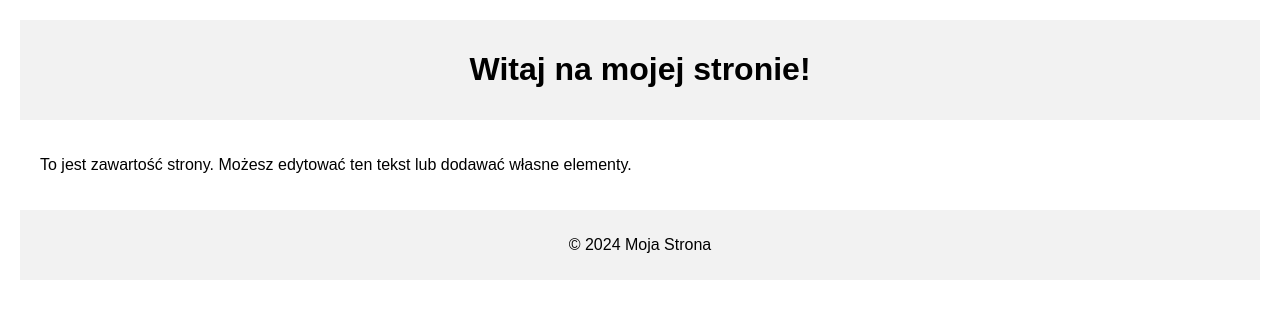
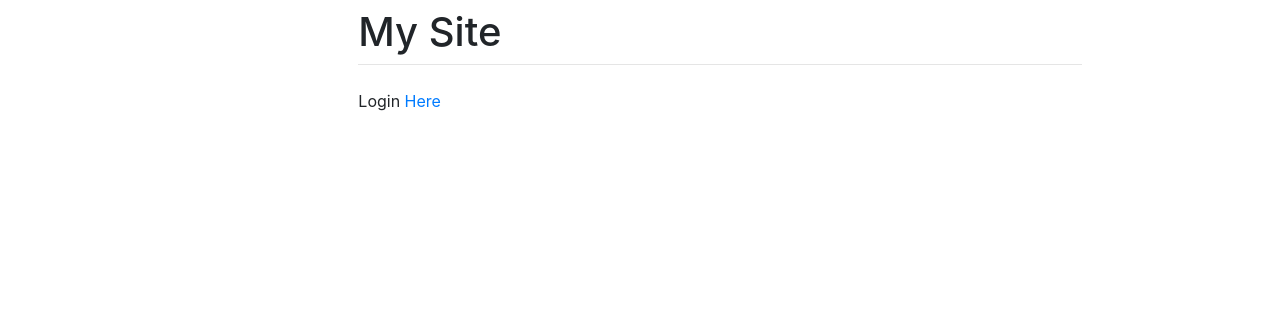
Before and after one commit to KomendaKacper/Django-blog, a Python web app: template mysite/main/templates/main/home.html in a window 1280 px wide. Shown: the top 319 px of the page. Run offline with Jinja, Linux system fonts and the light colour scheme; the template is opened without the code that fills it, so the values that code supplies are empty.

Commit message:
First view

```diff
--- a/mysite/main/templates/main/base.html
+++ b/mysite/main/templates/main/base.html
@@ -1,38 +1,68 @@
-<!DOCTYPE html>
-<html lang="pl">
+<!doctype html>
+<html>
 <head>
-    <meta charset="UTF-8">
-    <meta name="viewport" content="width=device-width, initial-scale=1.0">
-    <title>Moja Strona</title>
-    <style>
-        body {
-            font-family: Arial, sans-serif;
-            margin: 20px;
+    <style type="text/css">
+        .sidenav {
+            height:100%;
+            width:160px;
+            position: fixed;
+            z-index:1;
+            top:0;
+            left:0;
+            background-color:#111;
+            overflow-x: :hidden;
+            padding-top:20px;
         }
-        header {
-            text-align: center;
-            padding: 10px;
-            background-color: #f2f2f2;
+
+        .sidenav a {
+            padding:6px 8px 6px 16px;
+            text-decoration: none;
+            font-size:25px;
+            color: #818181;
+            display:block;
         }
-        main {
-            padding: 20px;
+
+        .sidenav a:hover{
+            color:#f1f1f1;
         }
-        footer {
-            text-align: center;
-            padding: 10px;
-            background-color: #f2f2f2;
+
+        .main{
+            margin-Left:160px;
+            padding:0px 10px;
         }
+
     </style>
+
+    <meta charset="utf-8">
+     <meta name="viewport" content="width=device-width, initial-scale=1, shrink-to-fit=no">
+
+
+ <link rel="stylesheet" href="https://cdn.jsdelivr.net/npm/bootstrap@4.3.1/dist/css/bootstrap.min.css" integrity="sha384-ggOyR0iXCbMQv3Xipma34MD+dH/1fQ784/j6cY/iJTQUOhcWr7x9JvoRxT2MZw1T" crossorigin="anonymous">
+
+    <title>{% block title %}Strona Kacperka{% endblock %}</title>
 </head>
 <body>
-    <header>
-        <h1>Witaj na mojej stronie!</h1>
-    </header>
-    <main>
-        <p>To jest zawartość strony. Możesz edytować ten tekst lub dodawać własne elementy.</p>
-    </main>
-    <footer>
-        <p>© 2024 Moja Strona</p>
-    </footer>
+
+
+    <div id = "content", name = "content", class="main">
+            <div class="row justify-content-center">
+                <div class="col-8" >
+                <h1 class="mt-2">My Site</h1>
+                <hr class="mt-0 mb-4">
+                {% if user.is_authenticated %}
+                    {% block content %}
+                    {% endblock %}
+                {% else %}
+                    <p>Login <a href="/login">Here</a></p>
+                {% endif %}
+                </div>
+            </div>
+
+    </div>
+
+    <script src="https://code.jquery.com/jquery-3.3.1.slim.min.js" integrity="sha384-q8i/X+965DzO0rT7abK41JStQIAqVgRVzpbzo5smXKp4YfRvH+8abtTE1Pi6jizo" crossorigin="anonymous"></script>
+    <script src="https://cdn.jsdelivr.net/npm/popper.js@1.14.7/dist/umd/popper.min.js" integrity="sha384-UO2eT0CpHqdSJQ6hJty5KVphtPhzWj9WO1clHTMGa3JDZwrnQq4sF86dIHNDz0W1" crossorigin="anonymous"></script>
+    <script src="https://cdn.jsdelivr.net/npm/bootstrap@4.3.1/dist/js/bootstrap.min.js" integrity="sha384-JjSmVgyd0p3pXB1rRibZUAYoIIy6OrQ6VrjIEaFf/nJGzIxFDsf4x0xIM+B07jRM" crossorigin="anonymous"></script>
+
 </body>
 </html>
--- a/mysite/main/templates/main/home.html
+++ b/mysite/main/templates/main/home.html
@@ -1,5 +1,9 @@
 {% extends 'main/base.html' %}
 
-{% block title %}SIEMA{% endblock %}
+{% block title %}
+Home
+{% endblock %}
 
-{% block content %}SIEMA{% endblock %}
+{% block content %}
+<h1>Home Page</h1>
+{% endblock %}
--- a/mysite/mysite/settings.py
+++ b/mysite/mysite/settings.py
@@ -37,6 +37,7 @@ INSTALLED_APPS = [
     'django.contrib.sessions',
     'django.contrib.messages',
     'django.contrib.staticfiles',
+    'main.apps.MainConfig',
 ]
 
 MIDDLEWARE = [
@@ -47,6 +48,7 @@ MIDDLEWARE = [
     'django.contrib.auth.middleware.AuthenticationMiddleware',
     'django.contrib.messages.middleware.MessageMiddleware',
     'django.middleware.clickjacking.XFrameOptionsMiddleware',
+
 ]
 
 ROOT_URLCONF = 'mysite.urls'
```
